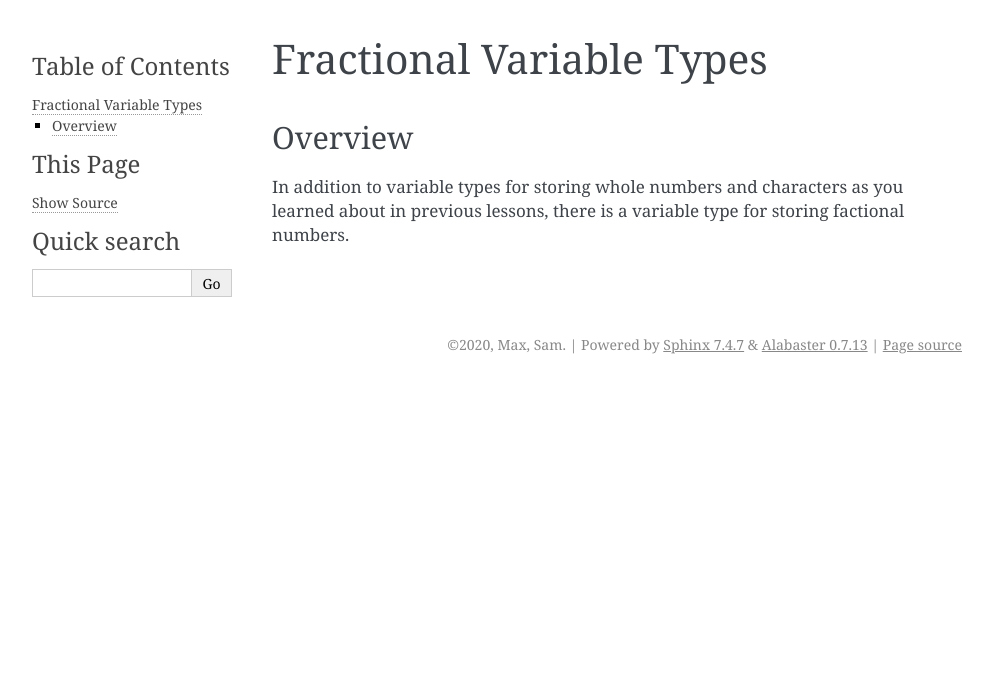
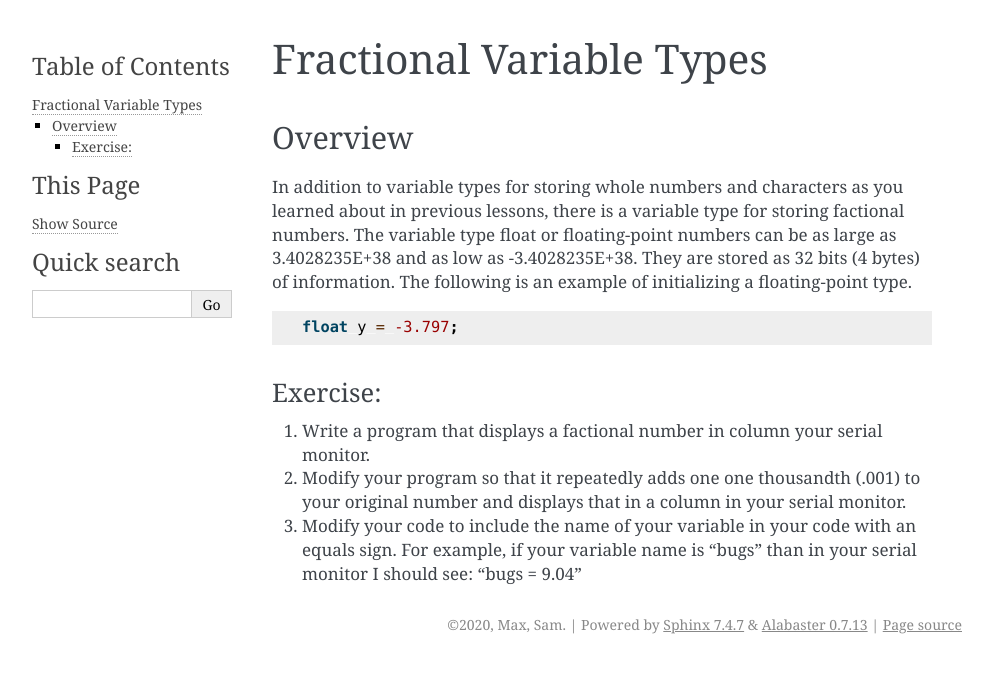
Before and after one commit to maxtkc/mvths-wiki, a Sphinx documentation site: the page built from docs/020b-fractional-variables.rst, in a window 1280 px wide. Shown: the top 673 px of the page, without its empty margins (148-1141 px from the left). Built offline with Sphinx 7.4.7, drawn with Linux system fonts in a browser that asks for light colours.

Commit message:
Update 020b-fractional-variables.rst

```diff
--- a/docs/020b-fractional-variables.rst
+++ b/docs/020b-fractional-variables.rst
@@ -5,4 +5,18 @@ Overview
 --------
 
 In addition to variable types for storing whole numbers and characters as you learned about in previous lessons, there is a variable type for storing
-factional numbers.
+factional numbers. The variable type float or floating-point numbers can be as large as 3.4028235E+38 and as low as -3.4028235E+38.
+They are stored as 32 bits (4 bytes) of information. The following is an example of initializing a floating-point type.
+
+.. code-block:: c
+
+    float y = -3.797;
+
+Exercise:
+~~~~~~~~~
+
+1. Write a program that displays a factional number in column your serial monitor.
+2. Modify your program so that it repeatedly adds one one thousandth (.001) to your original number and
+   displays that in a column in your serial monitor.
+3. Modify your code to include the name of your variable in your code with an equals sign. For example, if your variable name is
+   "bugs" than in your serial monitor I should see: "bugs = 9.04"
```
